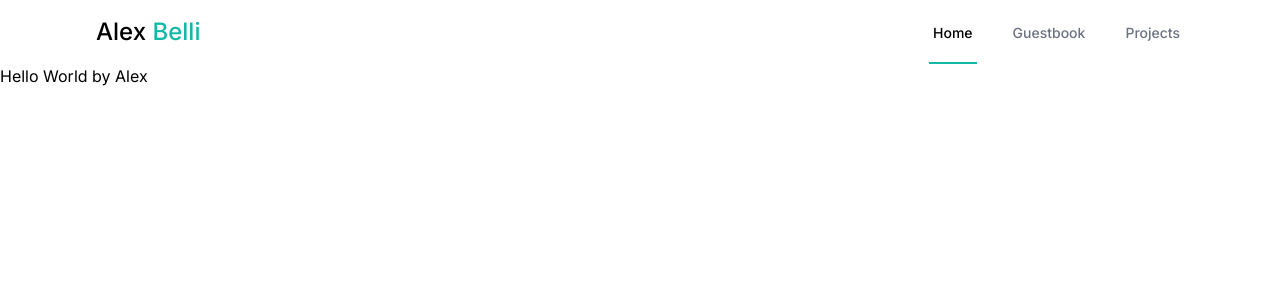
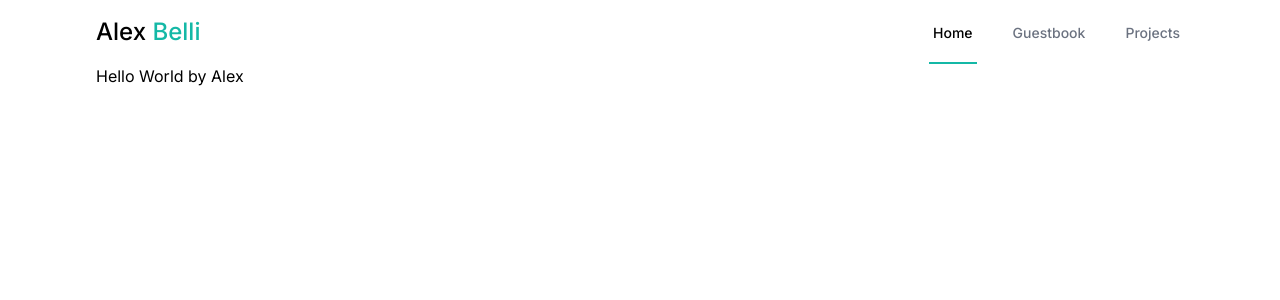
Before and after one commit to AlexMcBex/Portfolio-Next.js, a Next.js app: page / in a window 1280 px wide. Shown: the top 300 px of the page. Built offline with nearby package versions, Linux system fonts and the light colour scheme.

Commit message:
added main in layout

```diff
--- a/app/layout.tsx
+++ b/app/layout.tsx
@@ -19,7 +19,10 @@
     <html lang="en">
       <body className={`${inter.className} bg-white text-black dark:bg-[#090908] dark:text-white h-full selection:bg-gray-50 dark:selection:bg-gray-800`}>
         <Navbar />
-        {children}</body>
+        <main className="max-w-6xl mx-auto px-4 sm:px-6 lg:px-8">
+          {children}
+          </main>
+        </body>
     </html>
   )
 }
```
